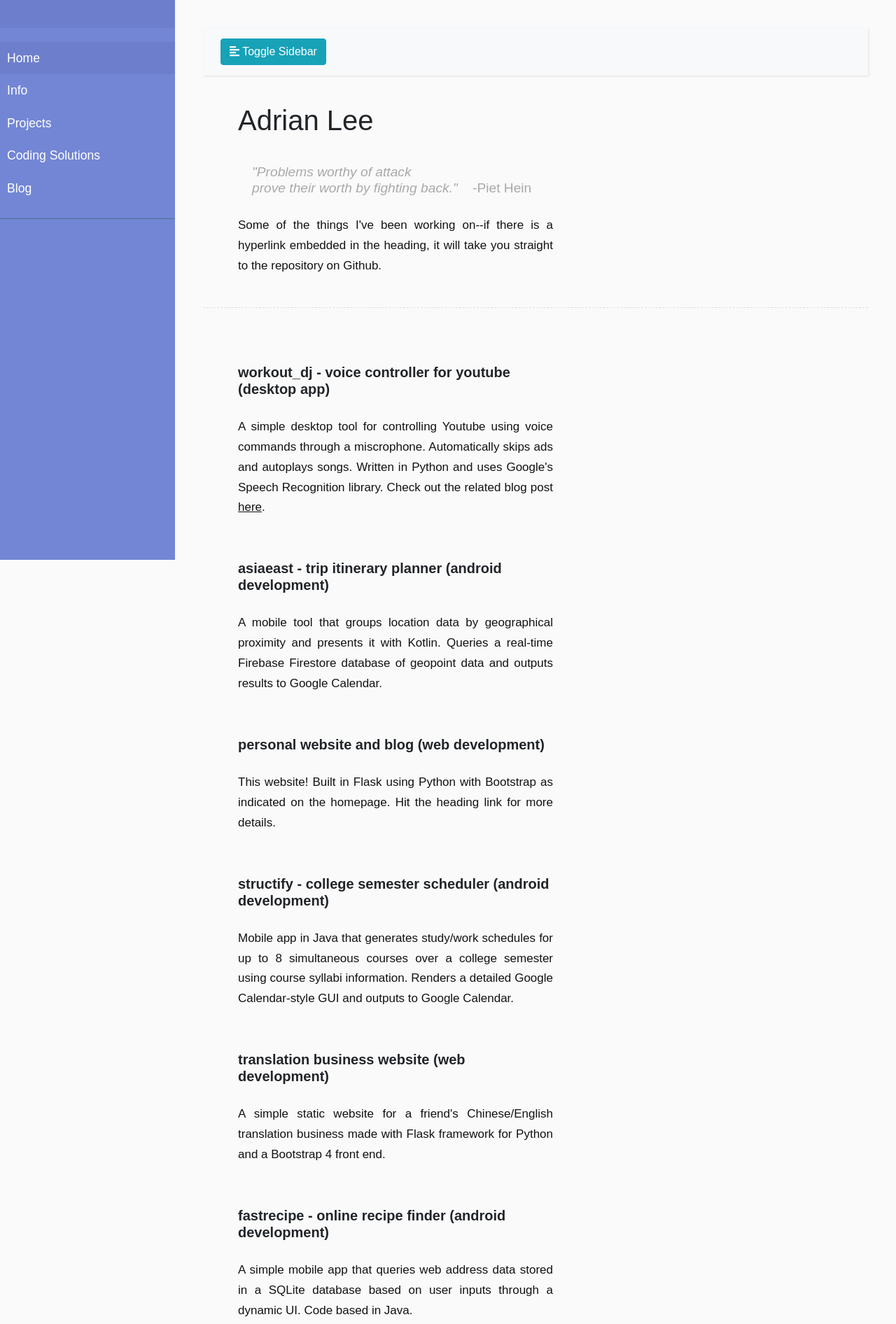
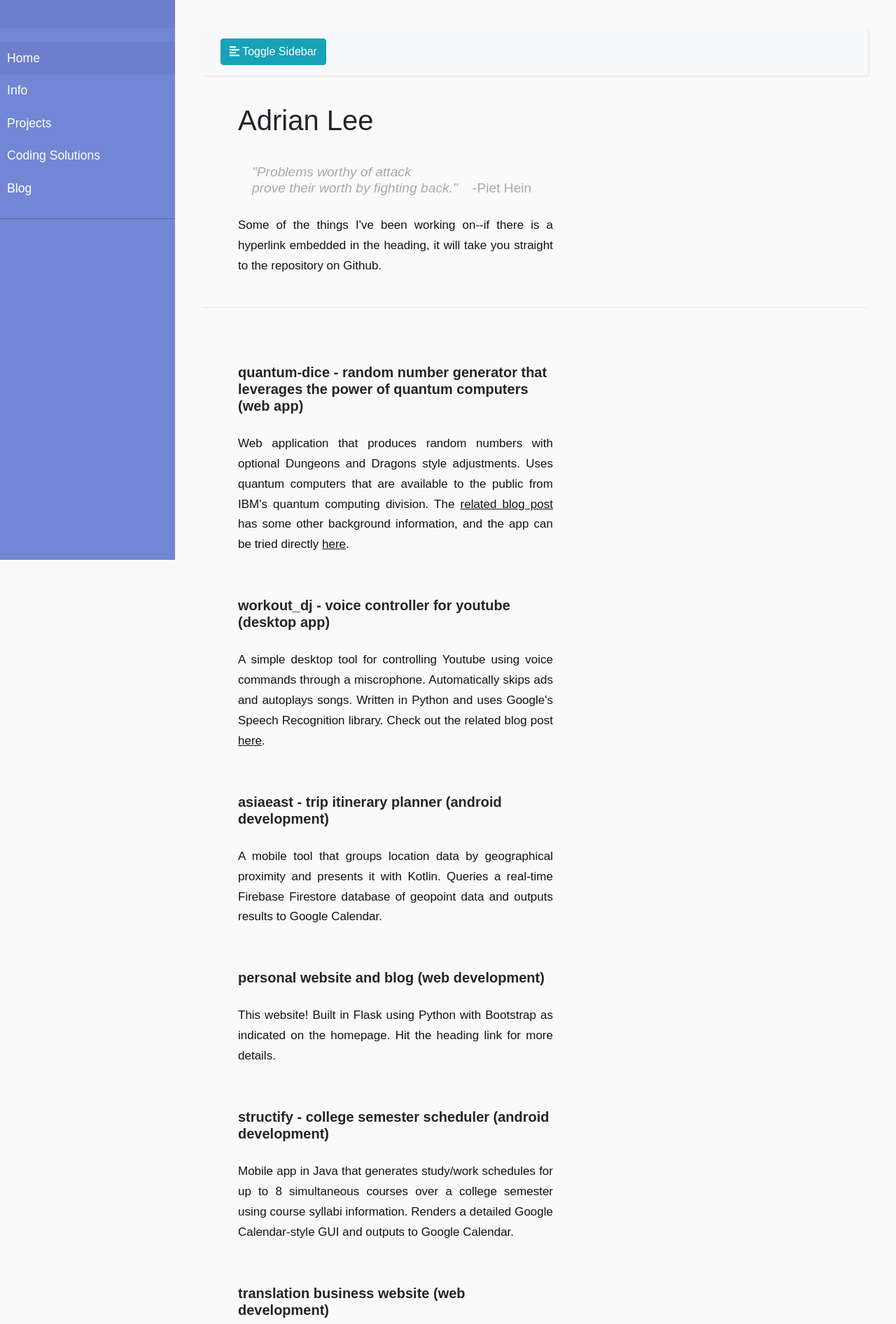
Before and after one commit to adrianlee0118/personal-website, a Flask app: page /projects in a window 1280 px wide. Shown: the top 1892 px of the page at 70% size. Run offline with Flask 2, Linux system fonts and the light colour scheme; some libraries are stand-ins or nearby versions.

Commit message:
added hyperlinks in projects and other places for blog post on quantum dice

```diff
--- a/templates/projects.html
+++ b/templates/projects.html
@@ -15,6 +15,19 @@
             </p>
             <div class="line"></div>
         </div>
+
+        <h3 class="proj_heading">
+            <a href="https://github.com/adrianl0118/quantum-dice">
+                quantum-dice - random number generator that leverages the power of quantum computers (web app)
+            </a>
+        </h3>
+        <p>
+            Web application that produces random numbers with optional Dungeons and Dragons style adjustments. Uses quantum
+            computers that are available to the public from IBM's quantum computing division. The
+            <span><a href="{{ url_for('blog', _anchor = 'Randomness') }}"><u>related blog post</u></a></span> has some other
+            background information, and the app can be tried directly <span><a href="{{ url_for('quantum_dice') }}"><u>here</u></a></span>.
+        </p>
+        <br>
 
         <h3 class="proj_heading">
             <a href="https://github.com/adrianl0118/workout_dj">
--- a/templates/web_apps/quantum_dice_roller.html
+++ b/templates/web_apps/quantum_dice_roller.html
@@ -10,8 +10,9 @@
 {% endblock style %}
 {% block content %}
   <h1>Quantum Dice Roller for Dungeons and Dragons</h1>
-  <p class='mp2'>As explained here, a truly random sequence of numbers generated by a quantum computer is utilized to produce dice
-    rolls on this app.
+  <p class='mp2'>As explained <span><a href="{{ url_for('blog', _anchor = 'Randomness') }}">in my blog</a></span>, a truly
+    random sequence of numbers generated by a quantum computer is utilized to produce dice rolls on this app. The code for this
+    project as well as its statistical limitations can be viewed at <span><a href="https://github.com/adrianl0118/quantum-dice">its Github page.</a></span>
   </p>
   <form style='font-size: 20px;'>
     <label for="quantity">How many times to roll dice (pick between 1 and 10 times):</label>
```
